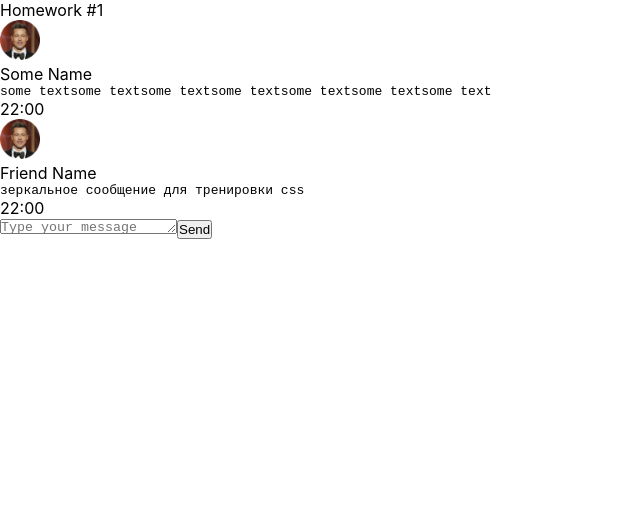
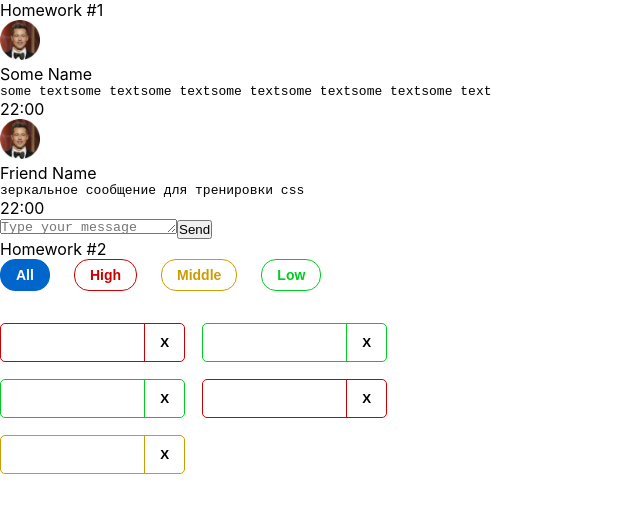
Before and after one commit to EHOTbl/homework, a React (Create React App) app: page / in a window 1280 px wide. Shown: the top 512 px of the page, without its empty margins (0-640 px from the left). Built offline with nearby package versions, Linux system fonts and the light colour scheme.

Commit message:
fix: hw2

```diff
--- a/src/s1-main/App.tsx
+++ b/src/s1-main/App.tsx
@@ -1,14 +1,16 @@
 import React from 'react'
 import s from './App.module.css'
 import HW1 from '../s2-homeworks/hw01/HW1'
+import HW2 from '../s2-homeworks/hw02/HW2'
 
 function App() {
     return (
         <div className={s.App}>
             <HW1/>
 
+
+            <HW2/>
             {/*раскомментировать по ходу выполнения*/}
-            {/*<HW2/>*/}
             {/*<HW3/>*/}
             {/*<HW4/>*/}
 
--- a/src/s2-homeworks/hw02/HW2.tsx
+++ b/src/s2-homeworks/hw02/HW2.tsx
@@ -3,8 +3,8 @@ import Affairs from './affairs/Affairs'
 import s2 from '../../s1-main/App.module.css'
 
 /*
-* 1 - описать типы AffairPriorityType, AffairType
-* 2 - указать нужный тип для defaultAffairs
+* 1 - описать типы AffairPriorityType, AffairType!
+* 2 - указать нужный тип для defaultAffairs!
 * 3 - дописать типы и логику функции filterAffairs и проверить её тестами
 * 4 - выполнить пункт 3 для функции deleteAffair
 * 5 - указать нужный тип в useState с affairs
@@ -17,16 +17,16 @@ import s2 from '../../s1-main/App.module.css'
 * */
 
 // types
-export type AffairPriorityType = any // need to fix any
+export type AffairPriorityType = "all"|"high"|"middle"|"low" // need to fix any
 export type AffairType = {
-    _id: any // need to fix any
-    name: any // need to fix any
+    _id: number // need to fix any
+    name: string // need to fix any
     priority: AffairPriorityType
 }
 export type FilterType = 'all' | AffairPriorityType
 
 // constants
-const defaultAffairs: any = [ // need to fix any
+const defaultAffairs: AffairType[] = [ // need to fix any
     {_id: 1, name: 'React', priority: 'high'}, // студенты могут изменить содержимое name и количество элементов в массиве, ...priority не менять!
     {_id: 2, name: 'anime', priority: 'low'},
     {_id: 3, name: 'games', priority: 'low'},
@@ -40,17 +40,18 @@ export const filterAffairs = (affairs: any, filter: any): any => { // need to fi
 
     return affairs // need to fix
 }
-export const deleteAffair = (affairs: any, _id: any): any => { // need to fix any
+export const deleteAffair = (affairs: any, _id: number): any => { // need to fix any
 
     return affairs // need to fix
 }
 
 function HW2() {
-    const [affairs, setAffairs] = useState<any>(defaultAffairs) // need to fix any
+    debugger
+    const [affairs, setAffairs] = useState<AffairType[]>(defaultAffairs) // need to fix any
     const [filter, setFilter] = useState<FilterType>('all')
 
     const filteredAffairs = filterAffairs(affairs, filter)
-    const deleteAffairCallback = (_id: any) => { // need to fix any
+    const deleteAffairCallback = (_id: number) => { // need to fix any
         // need to fix
     }
 
--- a/src/s2-homeworks/hw02/affairs/affair/Affair.tsx
+++ b/src/s2-homeworks/hw02/affairs/affair/Affair.tsx
@@ -6,7 +6,7 @@ import s2 from '../Affairs.module.css'
 type AffairPropsType = {
     // key не нужно типизировать
     affair: AffairType
-    deleteAffairCallback: any // need to fix any
+    deleteAffairCallback: (id:number) => void// need to fix any
 }
 
 function Affair(props: AffairPropsType) {
```
